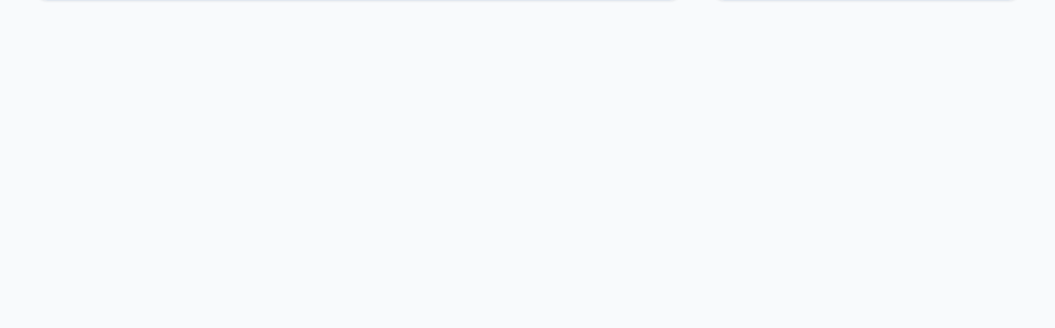
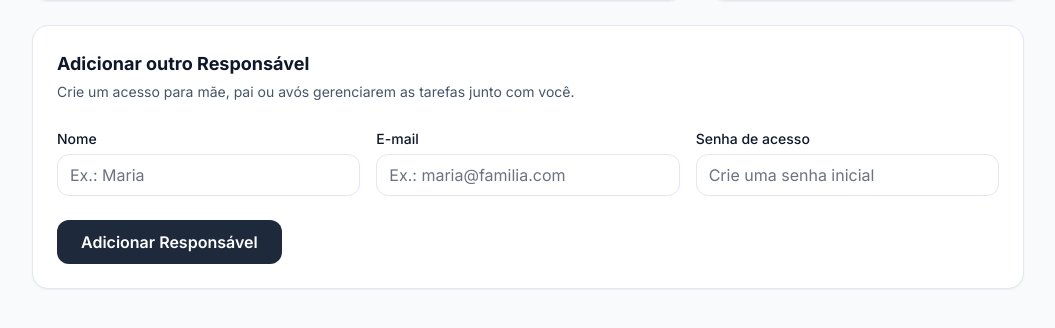
Before and after one commit to eferreiralima/appTarefas, a Flask app: template templates/perfil.html in a window 1280 px wide. Shown: the part 291-619 px from the top of the page, without its empty margins (112-1167 px from the left). Run offline with Flask 3, Linux system fonts and the light colour scheme; the template is opened without the code that fills it, so the values that code supplies are empty; some libraries are stand-ins or nearby versions.

Commit message:
Adicionado novo responsável

```diff
--- a/Database Projeto Tarefas.txt
+++ b/Database Projeto Tarefas.txt
@@ -14,3 +14,8 @@ postgresql://postgres:[YOUR-PASSWORD]@db.qoibsptlnekyfuphyyzr.supabase.co:5432/p
 
 
 postgresql://postgres.qoibsptlnekyfuphyyzr:aS9uwG4LZji5IYak@aws-1-sa-east-1.pooler.supabase.com:6543/postgres
+
+
+
+
+APP_SECRET_KEY: 935f37eadd04f2ec1c77232d36102ab8
--- a/app.py
+++ b/app.py
@@ -616,6 +616,50 @@ def perfil():
     conn.close()
     return render_template("perfil.html", usuario=user, kids=kids, ativo=ativo, concluidas=total_concluidas)
 
+
+@app.route("/adicionar_responsavel", methods=["POST"])
+def adicionar_responsavel():
+    if not require_login(): return redirect(url_for("login"))
+    if session.get("role") == "crianca": return redirect(url_for("dashboard_crianca"))
+
+    conn = conectar_db()
+    uid_atual = session["usuario_id"]
+
+    nome = (request.form.get("nome") or "").strip()
+    email = (request.form.get("email") or "").strip().lower()
+    senha = request.form.get("senha") or ""
+
+    if not nome or not email or not senha:
+        flash("Preencha todos os campos para adicionar o responsável.", "error")
+        conn.close()
+        return redirect(url_for("perfil"))
+
+    try:
+        # 1. Cria o novo usuário como 'responsavel'
+        senha_hash = generate_password_hash(senha)
+        cur = conn.execute(
+            "INSERT INTO usuarios (nome, email, senha_hash, role) VALUES (%s,%s,%s,%s) RETURNING id",
+            (nome, email, senha_hash, "responsavel")
+        )
+        novo_uid = cur.fetchone()["id"]
+
+        # 2. Pega as crianças do usuário atual e vincula ao novo responsável
+        kids = user_children(conn, uid_atual)
+        for k in kids:
+            conn.execute("""
+                INSERT INTO familia_membros (usuario_id, crianca_id, papel) VALUES (%s,%s,%s)
+                ON CONFLICT (usuario_id, crianca_id) DO NOTHING
+            """, (novo_uid, k["id"], "responsavel"))
+
+        flash(f"Responsável {nome} adicionado com sucesso! Já pode fazer login.", "ok")
+    except psycopg2.IntegrityError:
+        flash("Este e-mail já está em uso por outro usuário.", "error")
+    except Exception:
+        flash("Erro ao adicionar responsável.", "error")
+
+    conn.close()
+    return redirect(url_for("perfil"))
+
 # -----------------------
 # Push subscribe endpoints
 # -----------------------
--- a/templates/perfil.html
+++ b/templates/perfil.html
@@ -37,5 +37,30 @@
     </div>
   </div>
 
+  <div class="lg:col-span-3 bg-white rounded-2xl border border-slate-200 shadow-sm p-6">
+    <h2 class="text-lg font-bold">Adicionar outro Responsável</h2>
+    <p class="text-sm text-slate-600 mt-1">Crie um acesso para mãe, pai ou avós gerenciarem as tarefas junto com você.</p>
+
+    <form action="{{ url_for('adicionar_responsavel') }}" method="post" class="mt-6 grid grid-cols-1 sm:grid-cols-3 gap-4">
+      <div>
+        <label class="text-sm font-medium">Nome</label>
+        <input name="nome" class="mt-1 w-full rounded-xl border-slate-200" placeholder="Ex.: Maria" required>
+      </div>
+      <div>
+        <label class="text-sm font-medium">E-mail</label>
+        <input name="email" type="email" class="mt-1 w-full rounded-xl border-slate-200" placeholder="Ex.: maria@familia.com" required>
+      </div>
+      <div>
+        <label class="text-sm font-medium">Senha de acesso</label>
+        <input name="senha" type="password" class="mt-1 w-full rounded-xl border-slate-200" placeholder="Crie uma senha inicial" required>
+      </div>
+      <div class="sm:col-span-3 mt-2">
+        <button type="submit" class="w-full sm:w-auto px-6 py-2.5 rounded-xl bg-slate-800 text-white font-semibold hover:bg-slate-900">
+          Adicionar Responsável
+        </button>
+      </div>
+    </form>
+  </div>
+
 </div>
 {% endblock %}
```
